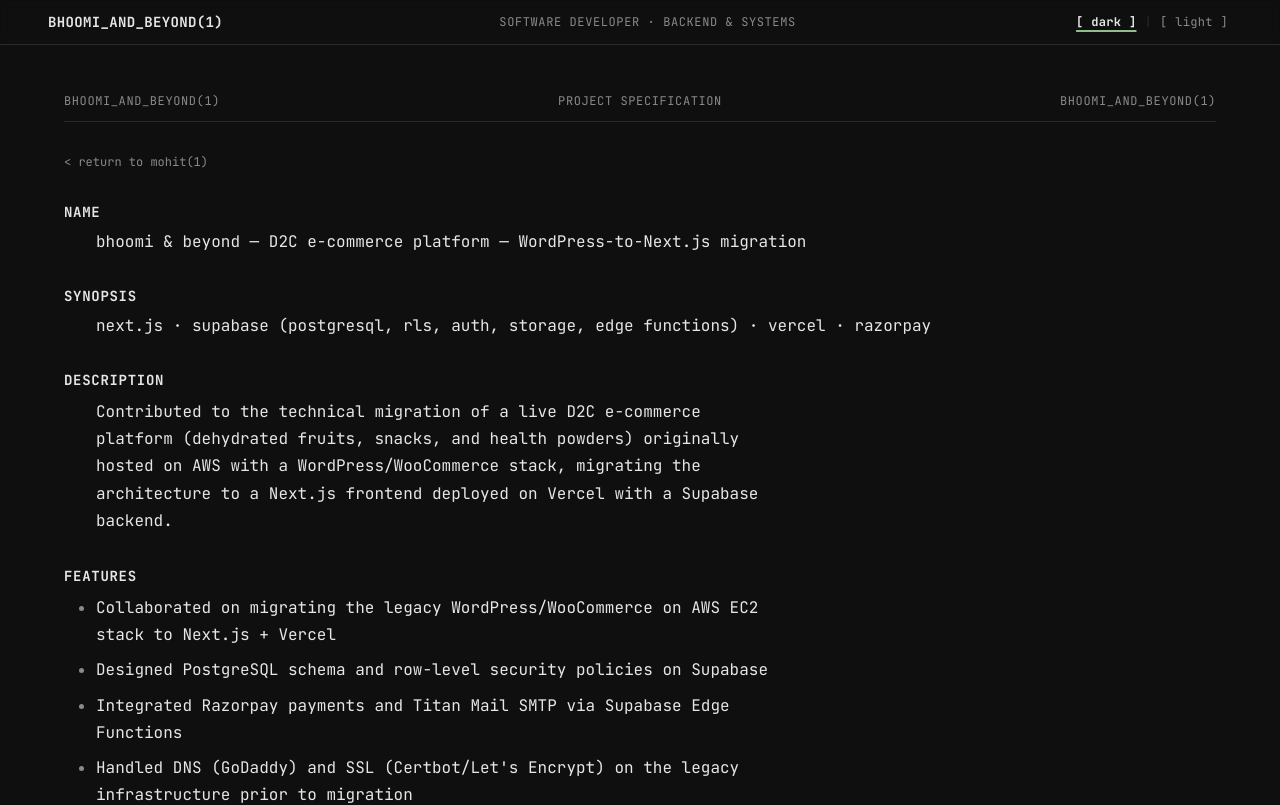
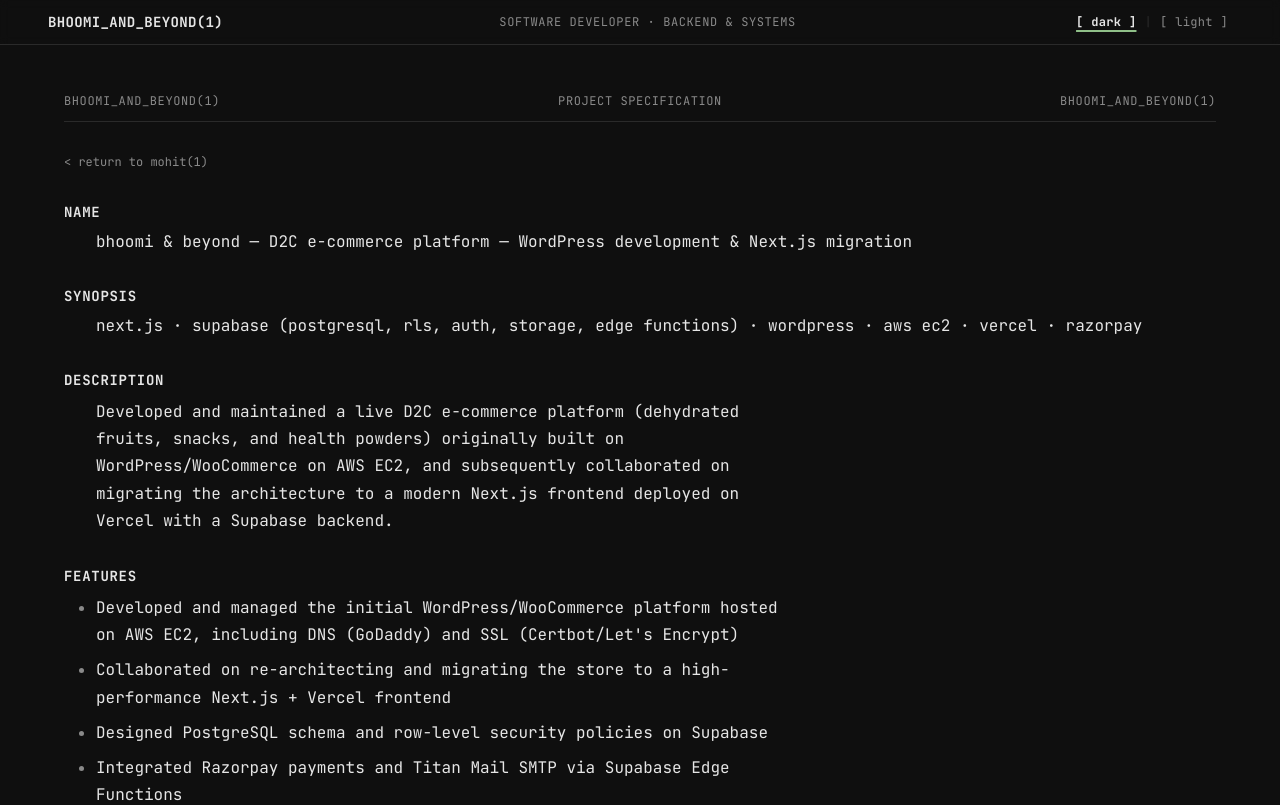
Before and after one commit to mohit-kumar07/portfolio, a Next.js app: page /projects/bhoomi-and-beyond in a window 1280 px wide. Shown: the top 805 px of the page. Built offline with nearby package versions, Linux system fonts and the light colour scheme.

Commit message:
Update Bhoomi & Beyond to highlight both original WordPress development on AWS and Next.js migration

```diff
--- a/data/profile.ts
+++ b/data/profile.ts
@@ -12,7 +12,7 @@
   synopsis: ["Java", "Spring Boot", "PostgreSQL", "Docker", "Linux"],
   description: [
     "Software developer focused on backend development — Java, Spring Boot, and relational databases — with working knowledge of containerized deployment and Linux systems administration.",
-    "Comfortable across the stack: builds REST APIs and backend services, and has contributed to a production Next.js/Supabase migration for a live e-commerce platform.",
+    "Comfortable across the stack: builds REST APIs and backend services, having developed a live e-commerce platform on AWS/WordPress and contributed to its full-stack Next.js/Supabase migration.",
     "Builds and deploys natively on Linux, with practical experience managing systemd services, shell scripting, container networking, and diagnosing host performance metrics from the command line.",
   ],
   location: "Alwar, Rajasthan, India",
--- a/data/projects.ts
+++ b/data/projects.ts
@@ -31,15 +31,15 @@
   {
     slug: "bhoomi-and-beyond",
     name: "Bhoomi & Beyond",
-    tagline: "D2C e-commerce platform — WordPress-to-Next.js migration",
+    tagline: "D2C e-commerce platform — WordPress development & Next.js migration",
     description:
-      "Contributed to the technical migration of a live D2C e-commerce platform (dehydrated fruits, snacks, and health powders) originally hosted on AWS with a WordPress/WooCommerce stack, migrating the architecture to a Next.js frontend deployed on Vercel with a Supabase backend.",
-    stack: ["Next.js", "Supabase (PostgreSQL, RLS, Auth, Storage, Edge Functions)", "Vercel", "Razorpay"],
+      "Developed and maintained a live D2C e-commerce platform (dehydrated fruits, snacks, and health powders) originally built on WordPress/WooCommerce on AWS EC2, and subsequently collaborated on migrating the architecture to a modern Next.js frontend deployed on Vercel with a Supabase backend.",
+    stack: ["Next.js", "Supabase (PostgreSQL, RLS, Auth, Storage, Edge Functions)", "WordPress", "AWS EC2", "Vercel", "Razorpay"],
     features: [
-      "Collaborated on migrating the legacy WordPress/WooCommerce on AWS EC2 stack to Next.js + Vercel",
+      "Developed and managed the initial WordPress/WooCommerce platform hosted on AWS EC2, including DNS (GoDaddy) and SSL (Certbot/Let's Encrypt)",
+      "Collaborated on re-architecting and migrating the store to a high-performance Next.js + Vercel frontend",
       "Designed PostgreSQL schema and row-level security policies on Supabase",
       "Integrated Razorpay payments and Titan Mail SMTP via Supabase Edge Functions",
-      "Handled DNS (GoDaddy) and SSL (Certbot/Let's Encrypt) on the legacy infrastructure prior to migration",
     ],
     source: null,
     demo: "https://bhoomiandbeyond.com",
```
